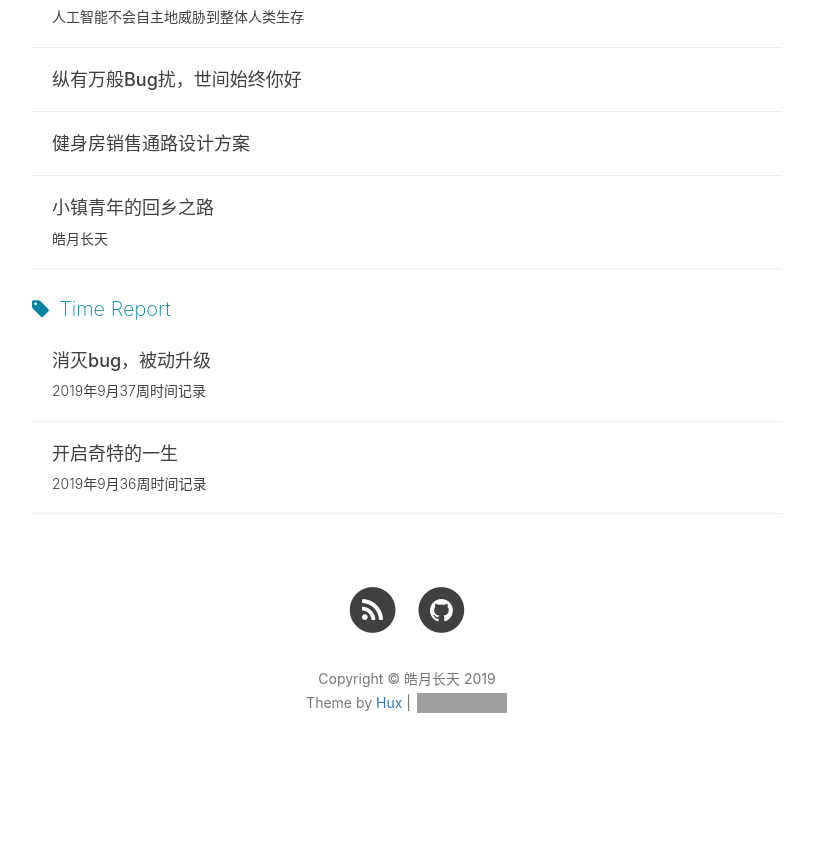
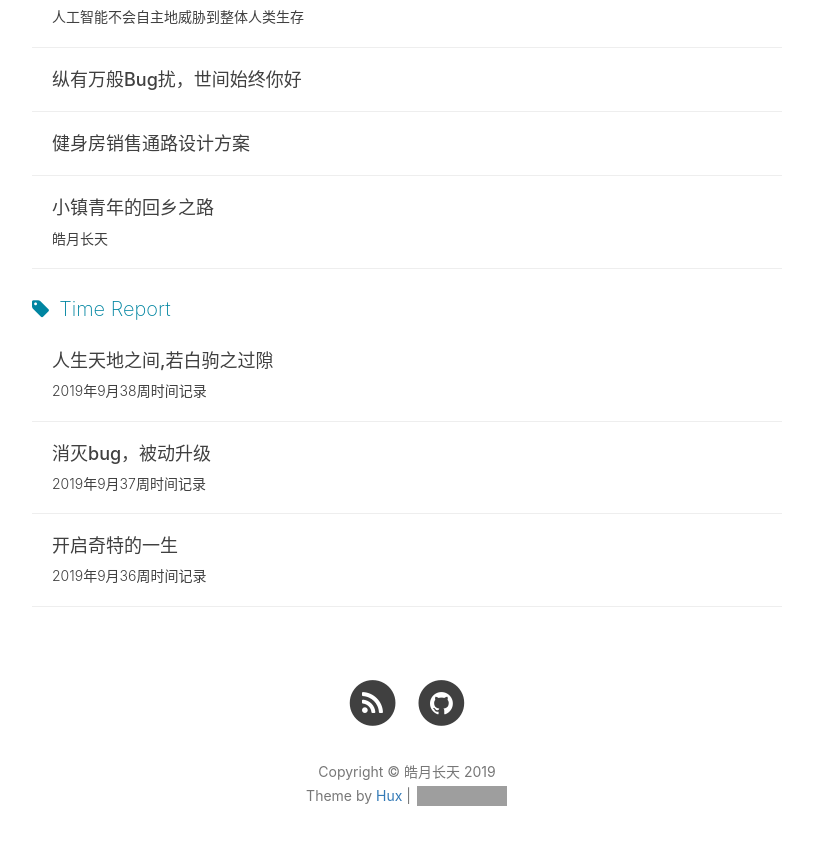
Before and after one commit to kiaorahao/hao.github.io, a Jekyll site: the page built from tags.html, in a window 1280 px wide and 900 px high, scrolled down 3434 px. Shown: the top 845 px of the window, without its empty margins (233-1046 px from the left). Built offline with Jekyll 4.4.1, drawn with Linux system fonts in a browser that asks for light colours; nearby versions of some CDN libraries; a script that is not in the unit is left out; comment, search, counter and statistics services are not loaded; before the commit the page ends 4241 px from its top, so only the background shows below that; some of the changed lines change nothing that is shown; grey boxes are pictures that could not be loaded.

Commit message:
190916
190916

```diff
--- a/_posts/2019-09-16-W38 TM Review.md
+++ b/_posts/2019-09-16-W38 TM Review.md
@@ -1,19 +1,20 @@
 ---
 layout: post
-title: "开启奇特的一生"
+title: "人生天地之间,若白驹之过隙"
 subtitle: '2019年9月38周时间记录'
 author: "Hao"
 header-style: text
 catalog: true
 tags:
-  - Time Report
+  - Time Report
 ---
 
-#
+
+
 # Review
 ## Activity分析：
 
-![image-20190916201858416](assets/image-20190916201858416.png)
+![nWxCNQ.png](https://s2.ax1x.com/2019/09/16/nWxCNQ.png)
 
 
 ### Core：
@@ -72,7 +73,7 @@
 
 ### Mutli Catalog activities：
 
-
+![nWxPhj.png](https://s2.ax1x.com/2019/09/16/nWxPhj.png)
 
 Money相关事项没有进展
 Reading读书时间大幅减少，预计下周会回升
@@ -88,28 +89,43 @@
 
 写作可以有进一步的降低空间
 
-
+![nWvzB8.png](https://s2.ax1x.com/2019/09/16/nWvzB8.png)
 
 ### Stacked Bar chart
+
+![nWvjjP.png](https://s2.ax1x.com/2019/09/16/nWvjjP.png)
 
 
 ### KPI 任务 雷达图
 
 工作和学习时间此消彼长，锻炼的时间还是太少，需要提高
 
+![nWvxnf.png](https://s2.ax1x.com/2019/09/16/nWvxnf.png)
+
 ### 四大类任务 雷达图
 
 Support 和 Core 此消彼长，主要是用来增加bp的学习
 
+![nWvO1I.png](https://s2.ax1x.com/2019/09/16/nWvO1I.png)
+
 ### Daily Item- Main
 
 睡眠时间依然相对不稳定，预计下周会恢复正常，加强锻炼的时间，Intensive aw相对比较平缓
-### Daily Item- Trifle
+
+![nWvXct.png](https://s2.ax1x.com/2019/09/16/nWvXct.png)
 
 
 
+### Daily Item- Trifle
+
+![nWxSHS.png](https://s2.ax1x.com/2019/09/16/nWxSHS.png)
+
 ### Weekly Item
 时间管理优化时间降低到正常水平，郑宅之宝时间增多，主要是因为阳生日，其他时间相对比较平缓，变化不大
+
+![nWx9Ag.png](https://s2.ax1x.com/2019/09/16/nWx9Ag.png)
+
+
 
 # Plan ( H   minutes)
 读书时间，需要稳步增加，另外增加运动时间，productive optimze 时间预计会增加，用于整合和简化现有工具。Study时间会减少。
```
Also changed, not shown: 1 other file.
